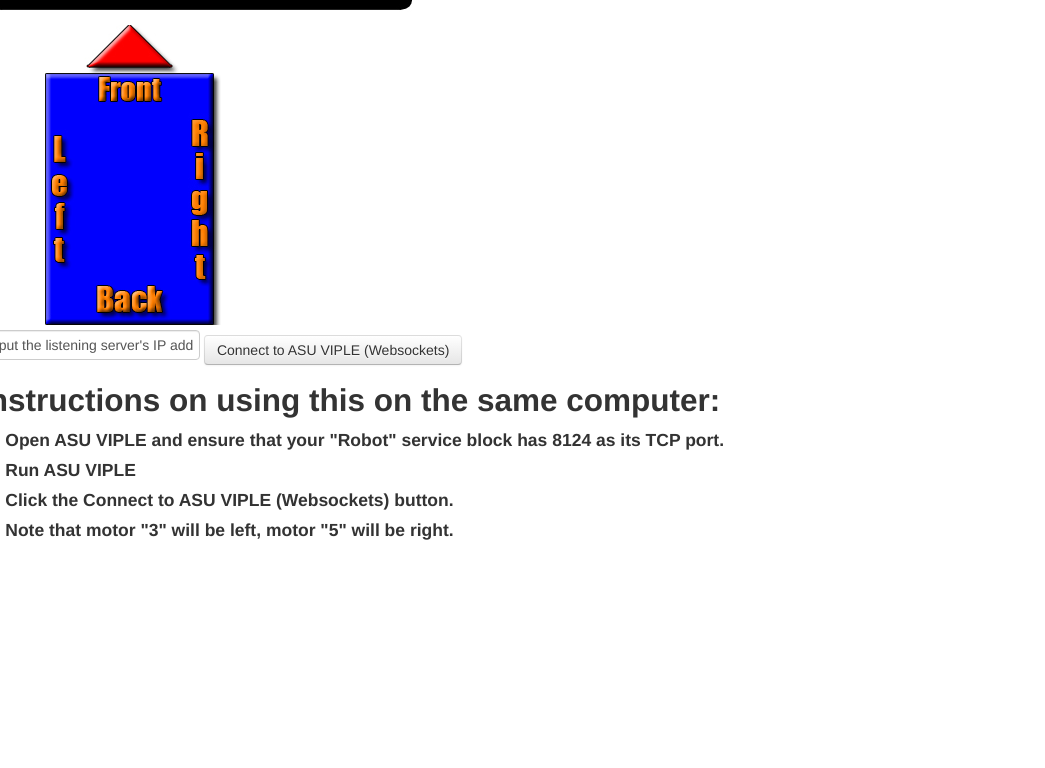
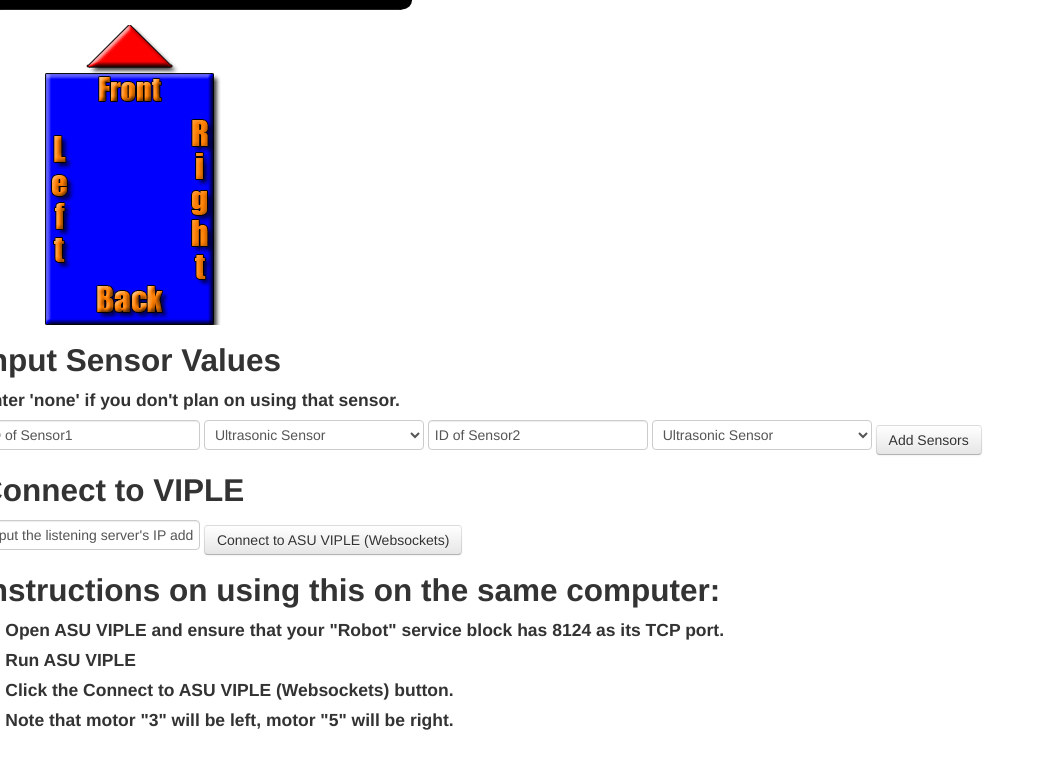
Before and after one commit to pderks/IOTMazeSimulator, a website: page index.html in a window 1280 px wide. Shown: the part 1190-1958 px from the top of the page, without its empty margins (0-1045 px from the left). Before the commit the page ends 1850 px from the top, so only its background shows below. Drawn offline with Linux system fonts and the light colour scheme.

Commit message:
Added select and input boxes that allow the user to input sensor info.

```diff
--- a/index.html
+++ b/index.html
@@ -126,6 +126,10 @@
                     var downDist;
                     var leftDist;
                     var rightDist;
+                    var sensor1Type = 0;
+                    var sensor1ID = 0;
+                    var sensor2Type = 0;
+                    var sensor2ID = 0;
 
 
                     //**********************************************************
@@ -425,8 +429,27 @@
 
                 <!-- END MAZE CODE -->
             </div>
+            <div>
+                <h2>Input Sensor Values</h2>
+                <h4>Enter 'none' if you don't plan on using that sensor.</h4>
+                <div class="panel panel-default">
+                    <input type="text" id="sensor1Txt" value="ID of Sensor1">
+                    <select id="sensor1Select">
+                        <option>Ultrasonic Sensor</option>
+                        <option>Touch Sensor</option>
+                    </select>
+                    <input type="text" id="sensor2Txt" value="ID of Sensor2">
+                    <select id="sensor2Select">
+                        <option>Ultrasonic Sensor</option>
+                        <option>Touch Sensor</option>
+                    </select>
+                    <a href="#" class="btn btn-default" onclick="getSensorInfo()">Add Sensors</a>
+                    <p id="sensorLbl"> </p>
+                </div>
+            </div>
 
             <div class="col-md-4">
+                <h2>Connect to VIPLE</h2>
                 <div class="panel panel-default">
                     <input type="text" id="ipTxt" value="Input the listening server's IP address.">
                     <a href="#" class="btn btn-default" onclick="startServer()">Connect to ASU VIPLE (Websockets)</a>
--- a/js/IOTFunctions.js
+++ b/js/IOTFunctions.js
@@ -115,6 +115,52 @@
     var t = setTimeout(periodicMovement, 250);
 }
 
+function getSensorInfo() {
+    var NaNchecker = isNaN(document.getElementById("sensor1Txt").value) || isNaN(document.getElementById("sensor2Txt").value);
+    var noneChecker1 = (document.getElementById("sensor1Txt").value == 'none');
+    var noneChecker2 = (document.getElementById("sensor2Txt").value == 'none');
+    if(!NaNchecker || noneChecker1 || noneChecker2) { //if number or 'none'
+        /*
+         * sensorXType lookup:
+         * -1 = not used
+         * 5 = ultrasonic
+         * 10 = touch
+         *
+         * ID# = ID# intended
+         *
+         */
+        if(noneChecker1) {
+            sensor1Type = -1;
+            sensor1ID = -1;
+        } else {
+            if(document.getElementById("sensor1Select").selectedIndex == 0 ){ //ultrasonic
+                sensor1Type = 5;
+            } else {
+                sensor1Type = 10; //touch
+            }
+            sensor1ID = parseInt(document.getElementById("sensor1Txt").value);
+        }
+        if(noneChecker2) {
+            sensor2Type = -1;
+            sensor2ID = -1;
+        } else {
+            if(document.getElementById("sensor2Select").selectedIndex == 0 ){ //ultrasonic
+                sensor2Type = 5;
+            } else {
+                sensor2Type = 10; //touch
+            }
+            sensor2ID = parseInt(document.getElementById("sensor2Txt").value);
+        }
+        document.getElementById("sensorLbl").innerHTML = "Sensor values assigned. (5 = ultra, 10 = touch, -1 = not used) Sensor1 is of type " + sensor1Type + " with ID#: " + sensor1ID + " Sensor2 is of Type " + sensor2Type + " with ID#: " + sensor2ID
+
+    } //end outer if
+    else {
+        document.getElementById("sensorLbl").innerHTML = "Please input an integer for the sensor ID #s or put 'none' if not using";
+
+
+    }
+}
+
 function startServer(){
     alert("Starting Server");
     //connect to VIPLE
```
